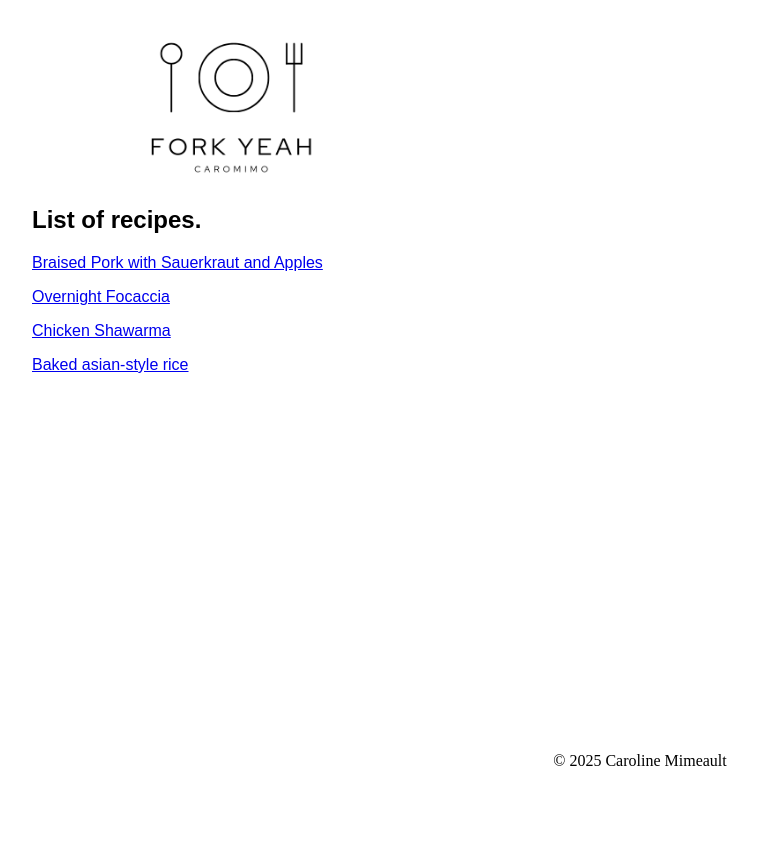
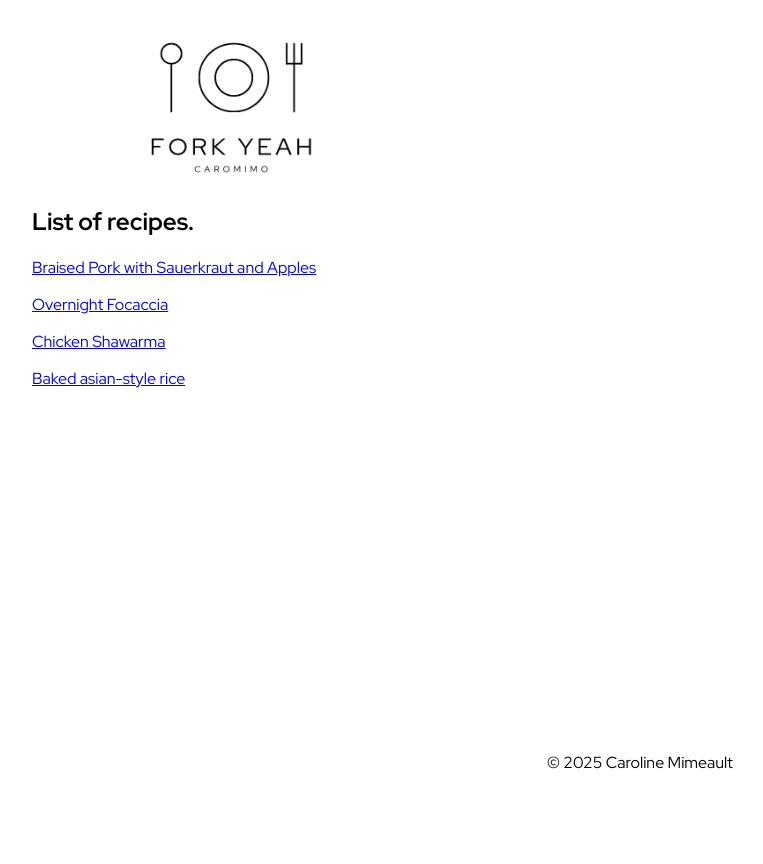
Before and after one commit to caromimo/caromimo.ca, a FastAPI app: page / in a window 1280 px wide. Shown: the whole page, without its empty margins (0-763 px from the left). Run offline with FastAPI, Linux system fonts and the light colour scheme.

Commit message:
adding the red hat display font

```diff
--- a/app/static/styles.css
+++ b/app/static/styles.css
@@ -13,15 +13,23 @@ header {
 
 main {
     flex: 1;
-    font-family: Arial, Helvetica, sans-serif;
+    font-family: 'Red Hat Display';
     font-size: 1em;
 }
 
 footer {
     min-height: 5em;
     text-align: center;
+    font-family: 'Red Hat Display';
 }
 
 h1 {
     text-align: center;
 }
+
+.red-hat-display-text> {
+    font-family: "Red Hat Display", serif;
+    font-optical-sizing: auto;
+    font-weight: 300;
+    font-style: normal;
+}
--- a/app/templates/base.html
+++ b/app/templates/base.html
@@ -3,9 +3,14 @@
 
 <head>
     {% block head %}
+    <link rel="preconnect" href="https://fonts.googleapis.com">
+    <link rel="preconnect" href="https://fonts.gstatic.com" crossorigin>
+    <link href="https://fonts.googleapis.com/css2?family=Red+Hat+Display:ital,wght@0,300..900;1,300..900&display=swap"
+        rel="stylesheet">
     <link href="{{ url_for('static', path='/styles.css') }}" rel="stylesheet">
     <title>{% block title %}{% endblock %} - caromimo.ca</title>
     <meta charset="utf-8">
+
     {% endblock %}
 </head>
 
```
